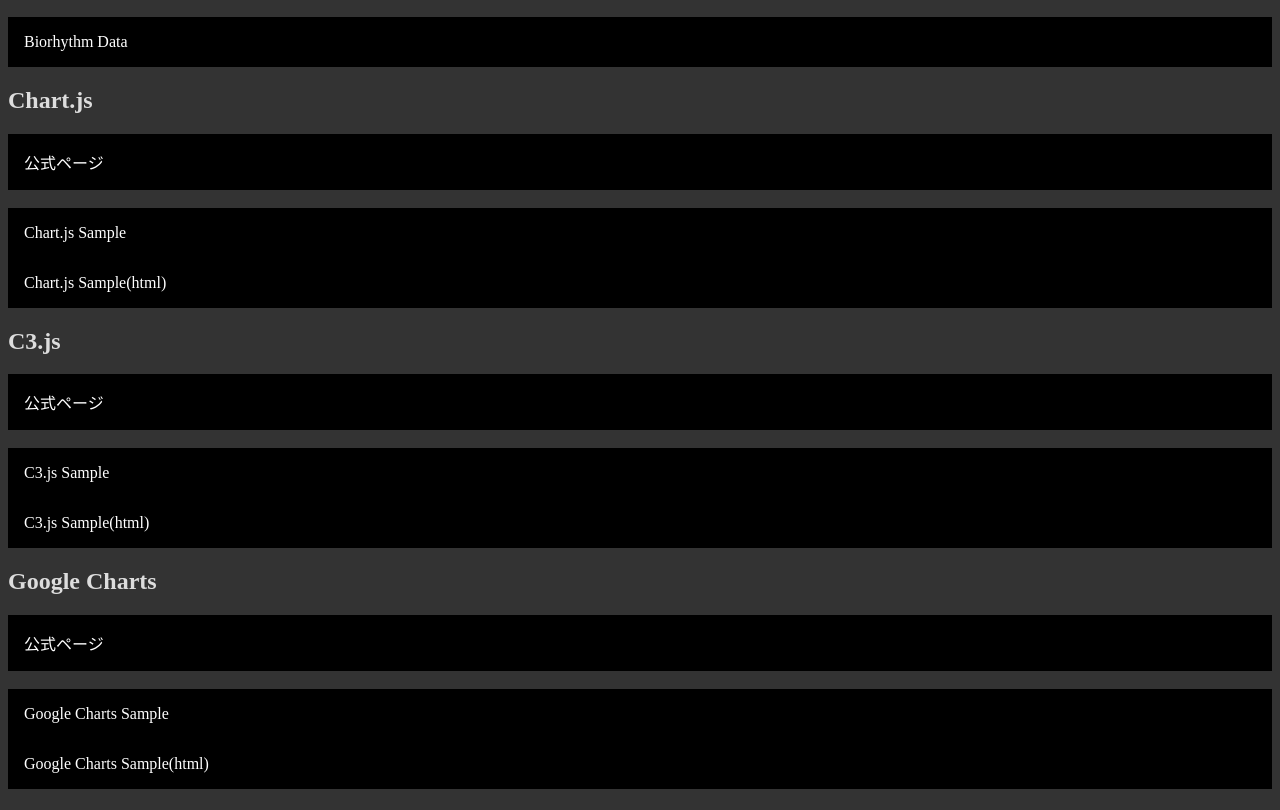
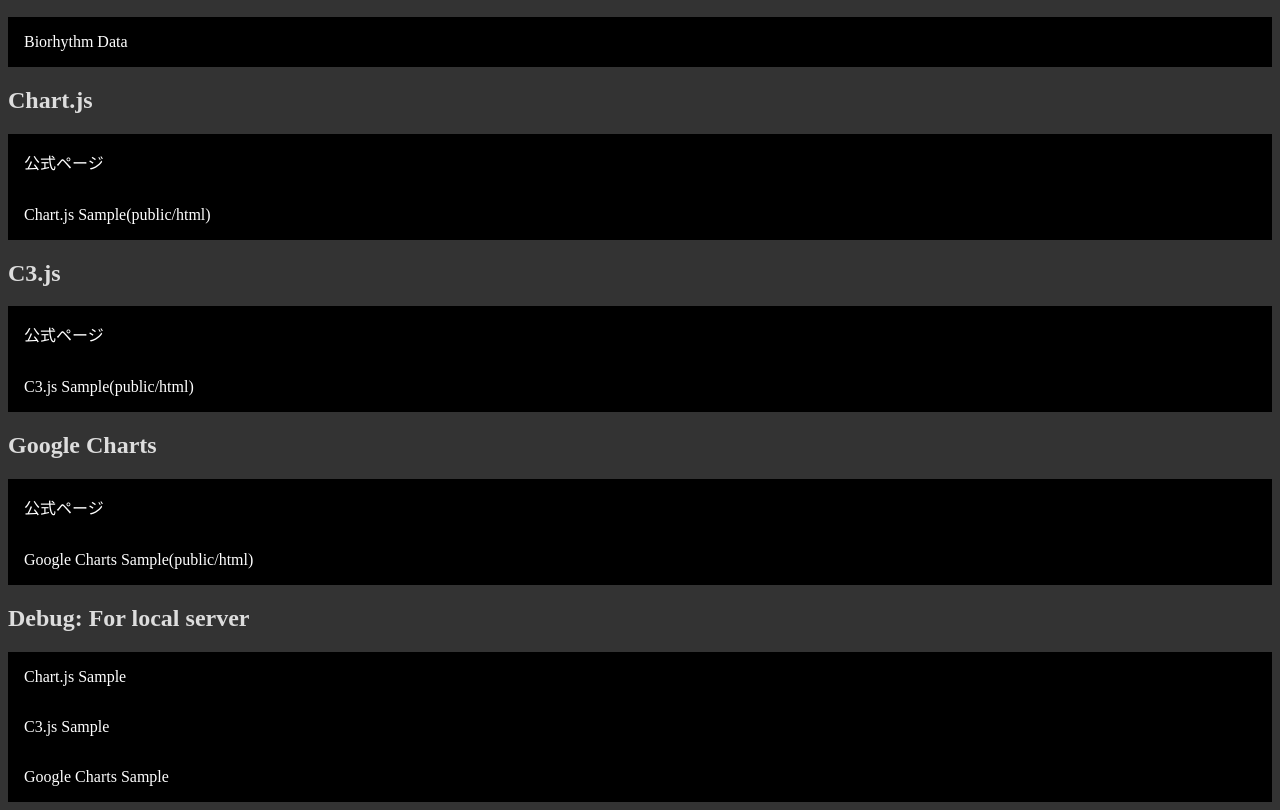
Before and after one commit to rykawamu/biorhythm_chart_project, a website: page public/index.html in a window 1280 px wide. Shown: the part 139-949 px from the top of the page. Drawn offline with Linux system fonts and the light colour scheme.

Commit message:
デバッグ用とリンク用に配置を変更w

```diff
--- a/public/index.html
+++ b/public/index.html
@@ -30,19 +30,22 @@
     <a href="/.netlify/functions/biorhythm?birth_date=1960-02-23&base_date=&period=60" target="_blank">Biorhythm Data</a>
 
     <h2>Chart.js</h2>
-    <a href="https://www.chartjs.org/" target="_blank">公式ページ</a><br>
-    <a href="/.netlify/functions/chart_page?page=2" target="_blank">Chart.js Sample</a>
-    <a href="/public/chart_chart.html" target="_blank">Chart.js Sample(html)</a>
+    <a href="https://www.chartjs.org/" target="_blank">公式ページ</a>
+    <a href="/public/chart_chart.html" target="_blank">Chart.js Sample(public/html)</a>
 
     <h2>C3.js</h2>
-    <a href="https://c3js.org/" target="_blank">公式ページ</a><br>
-    <a href="/.netlify/functions/chart_page?page=1" target="_blank">C3.js Sample</a>
-    <a href="/public/chart_c3.html" target="_blank">C3.js Sample(html)</a>
+    <a href="https://c3js.org/" target="_blank">公式ページ</a>
+    <a href="/public/chart_c3.html" target="_blank">C3.js Sample(public/html)</a>
 
     <h2>Google Charts</h2>
-    <a href="https://developers.google.com/chart/?hl=ja" target="_blank">公式ページ</a><br>
+    <a href="https://developers.google.com/chart/?hl=ja" target="_blank">公式ページ</a>
+    <a href="/public/chart_google.html" target="_blank">Google Charts Sample(public/html)</a>
+
+
+    <h2>Debug: For local server</h2>
+    <a href="/.netlify/functions/chart_page?page=2" target="_blank">Chart.js Sample</a>
+    <a href="/.netlify/functions/chart_page?page=1" target="_blank">C3.js Sample</a>
     <a href="/.netlify/functions/chart_page?page=3" target="_blank">Google Charts Sample</a>
-    <a href="/public/chart_google.html" target="_blank">Google Charts Sample(html)</a>
 
 
     <script type="text/javascript">
```
